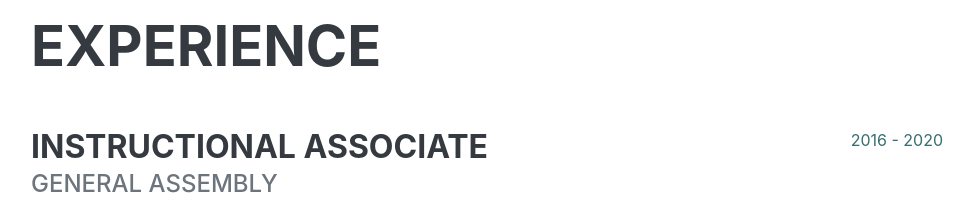
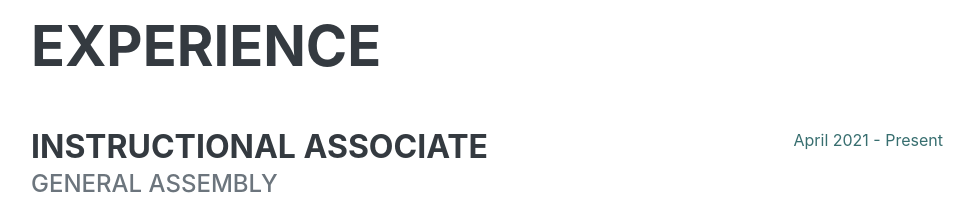
Before and after one commit to ericBayless/ericbayless.github.io, a plain HTML site: page index.html in a window 1280 px wide. Shown: the part 2780-3000 px from the top of the page, without its empty margins (289-1263 px from the left). Drawn offline with nearby package versions, Linux system fonts and the light colour scheme; a web font is replaced by a local one.

Commit message:
updated dates

```diff
--- a/index.html
+++ b/index.html
@@ -193,7 +193,7 @@
                                 </li>
                             </ul>
                         </div>
-                        <div class="flex-shrink-0"><span class="text-primary">2016 - 2020</span></div>
+                        <div class="flex-shrink-0"><span class="text-primary">April 2021 - Present</span></div>
                     </div>
                     <div class="d-flex flex-column flex-md-row justify-content-between mb-5">
                         <div class="flex-grow-1">
```
